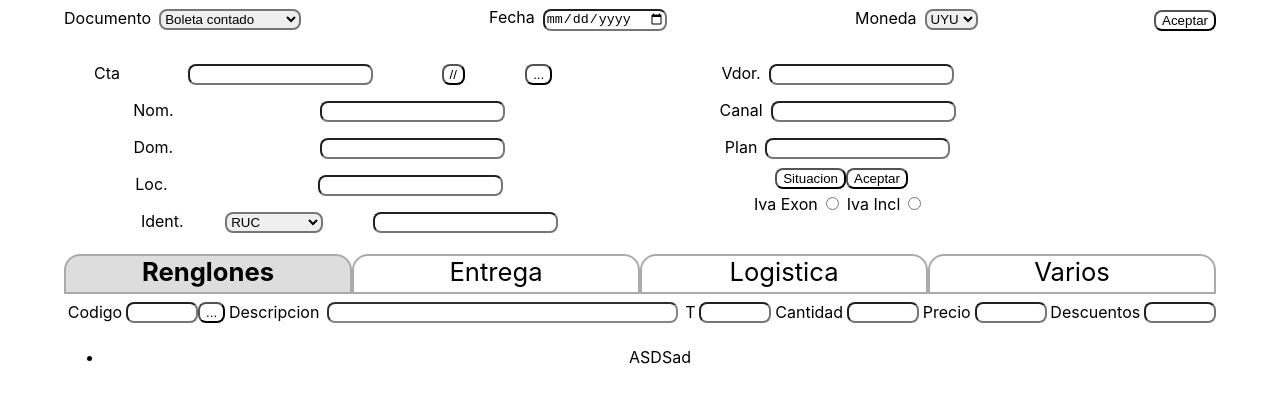
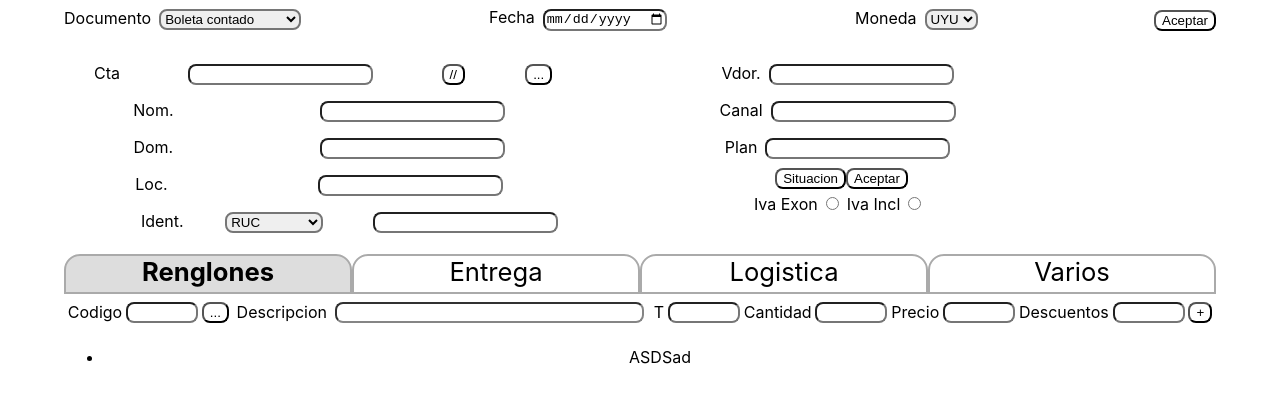
Before and after one commit to BadSh4dow/sofware-ventas-front, a React (Create React App) app: page / in a window 1280 px wide. Shown: the top 402 px of the page. Built offline with nearby package versions, Linux system fonts and the light colour scheme.

Commit message:
agregar boton form renglonesç

```diff
--- a/src/App.css
+++ b/src/App.css
@@ -97,7 +97,6 @@ button{
 }
 .cargas{
   width: 100%;
-
 }
 
 .formCargas{
@@ -110,12 +109,16 @@ button{
 }
 .formCargas input[type="text"]{
   width: 44vw;
-  margin-right: 0.3vw;
+  margin-right: 0.5vw;
 }
 .formCargas input[disabled]{
   background-color: field;
   border-color: rgb(133, 133, 133)
 }
+.formCargas button{
+  margin-left: 0.3vw;
+  margin-right: 0.3vw;
+}
 .formCargas label{
   margin-left: 0.3vw;
 }
--- a/src/components/body/renglones.jsx
+++ b/src/components/body/renglones.jsx
@@ -23,6 +23,8 @@ const Renglones = () => {
 
                     <label htmlFor="descuentos">Descuentos</label>
                     <input id="descuentos" type="number" />
+
+                    <button type="button">+</button>
                 </form>
             </div>
             <div className="listado">
```
